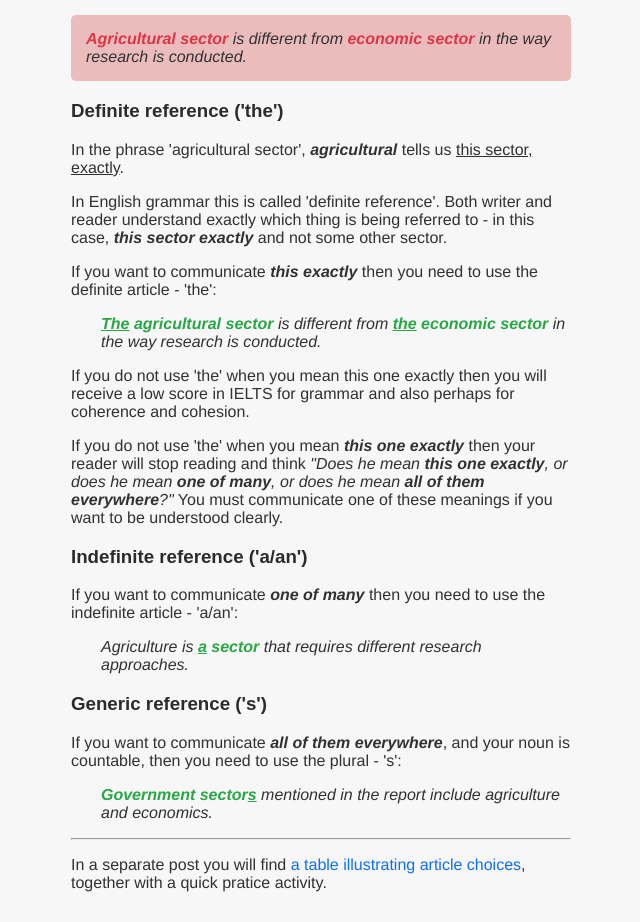
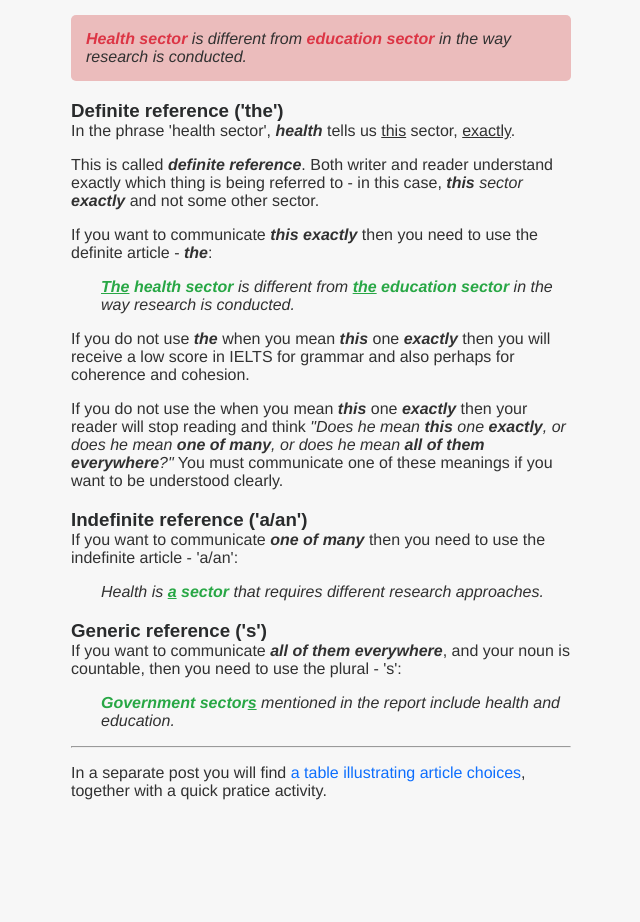
Before and after one commit to boltonsteve/gurueap, a SvelteKit app: page /posts/sector in a window 1280 px wide. Shown: the part 400-1322 px from the top of the page, without its empty margins (319-959 px from the left). After the commit the page ends 1230 px from the top, so only its background shows below. Built offline with nearby package versions, Linux system fonts and the light colour scheme.

Commit message:
various tidying

```diff
--- a/src/routes/posts/article-s/+page.svelte
+++ b/src/routes/posts/article-s/+page.svelte
@@ -79,7 +79,7 @@
 <p class="mt-0">All articles and plural 's' have been removed from the text below. Add articles and 's' into the text where you think they should appear, then click 'Compare with original!' for answers and analysis.</p>
 
 {#if show}
-    <div class="my-2 border rounded border-dark px-1 py-1" in:scale out:fade>Being found on social media is important to building a career, establishing a presence as an expert in your field, and keeping in touch. But sharing too much personal information online is always a mistake. Over-posting can be problematic, too, since it can make you appear unproductive. Having too little information in an online profile can be interpreted as trying to hide something or as a sign you aren’t well-established in a career or a community. The key, say experts, is striking the right balance.</div>
+    <div class="my-2 border rounded border-dark px-1 py-1" in:scale out:fade>Being found on social media is important to building <b><i>a</i></b> career, establishing <b><i>a</i></b> presence as <b><i>an</i></b> expert in your field, and keeping in touch. But sharing too much personal information online is always <b><i>a</i></b> mistake. Over-posting can be problematic, too, since it can make you appear unproductive. Having too little information in <b><i>an</i></b> online profile can be interpreted as trying to hide something or as <b><i>a</i></b> sign you aren’t well-established in <b><i>a</i></b> career or <b><i>a</i></b> community. <b><i>The</i></b> key, say experts, is striking <b><i>the</i></b> right balance.</div>
 {/if}
 
 <textarea class="form-control rounded p-1" rows="8">Being found on social media is important to building career, establishing presence as expert in your field and keeping in touch. But sharing too much personal information online is always mistake. Over-posting can be problematic, too, since it can make you appear unproductive. Having too little information in online profile can be interpreted as trying to hide something or as sign you aren’t well-established in career or community. Key, say experts, is striking right balance.</textarea>
--- a/src/routes/posts/idiom-flipcards/+page.svelte
+++ b/src/routes/posts/idiom-flipcards/+page.svelte
@@ -60,7 +60,7 @@
             back: "To receive something that is not as attractive than the things other people receive."
         },
         {
-            front: "Please <b><i>keep me in the loop</i></b>, John. I need to know all the latest developments!",
+            front: "Please keep <b><i>me in the loop</i></b>, John. I need to know all the latest developments!",
             back: "If you are <i>in the loop</i>, you are aware of the latest details relating to an ongoing situation."
         },
         {
--- a/src/routes/posts/sector/+page.svelte
+++ b/src/routes/posts/sector/+page.svelte
@@ -13,33 +13,30 @@
 
     <h1>The blah blah sector</h1>
 
-    <p class="font-italic alert alert-danger"><span class="font-weight-bold text-danger">Agricultural sector</span> is different from <span class="font-weight-bold text-danger">economic sector</span> in the way research is conducted.</p>
+    <p class="font-italic alert alert-danger"><span class="font-weight-bold text-danger">Health sector</span> is different from <span class="font-weight-bold text-danger">education sector</span> in the way research is conducted.</p>
 
-    <h3>Definite reference ('the')</h3>
+    <h3 class="mb-0">Definite reference ('the')</h3>
+    <p class="mt-0">In the phrase 'health sector', <b><i>health</i></b> tells us <span class="uli">this</span> sector, <span class="uli">exactly</span>.</p>
 
-    <p>In the phrase 'agricultural sector', <b><i>agricultural</i></b> tells us <span class="uli">this sector, exactly</span>.</p>
+    <p>This is called <b><i>definite reference</i></b>. Both writer and reader understand exactly which thing is being referred to - in this case, <b><i>this</i></b> <i>sector</i> <b><i>exactly</i></b> and not some other sector.</p>
 
-    <p>In English grammar this is called 'definite reference'. Both writer and reader understand exactly which thing is being referred to - in this case, <b><i>this sector exactly</i></b> and not some other sector.</p>
+    <p>If you want to communicate <b><i>this exactly</i></b> then you need to use the definite article - <b><i>the</i></b>:</p>
 
-    <p>If you want to communicate <b><i>this exactly</i></b> then you need to use the definite article - 'the':</p>
+    <p class="font-italic ml-3"><span class="font-weight-bold text-success"><span class="uli">The</span> health sector</span> is different from <span class="font-weight-bold text-success"><span class="uli">the</span> education sector</span> in the way research is conducted.</p>
 
-    <p class="font-italic ml-3"><span class="font-weight-bold text-success"><span class="uli">The</span> agricultural sector</span> is different from <span class="font-weight-bold text-success"><span class="uli">the</span> economic sector</span> in the way research is conducted.</p>
+    <p>If you do not use <b><i>the</i></b> when you mean <b><i>this</i></b> one <b><i>exactly</i></b> then you will receive a low score in IELTS for grammar and also perhaps for coherence and cohesion.</p>
 
-    <p>If you do not use 'the' when you mean this one exactly then you will receive a low score in IELTS for grammar and also perhaps for coherence and cohesion.</p>
+    <p>If you do not use the when you mean <b><i>this</i></b> one <b><i>exactly</i></b> then your reader will stop reading and think <i>"Does he mean <b>this</b> one <b>exactly</b>, or does he mean <b>one of many</b>, or does he mean <b>all of them everywhere</b>?"</i> You must communicate one of these meanings if you want to be understood clearly.</p>
 
-    <p>If you do not use 'the' when you mean <b><i>this one exactly</i></b> then your reader will stop reading and think <i>"Does he mean <b>this one exactly</b>, or does he mean <b>one of many</b>, or does he mean <b>all of them everywhere</b>?"</i> You must communicate one of these meanings if you want to be understood clearly.</p>
+    <h3 class="mb-0">Indefinite reference ('a/an')</h3>
+    <p class="mt-0">If you want to communicate <b><i>one of many</i></b> then you need to use the indefinite article -  'a/an':</p>
 
-    <h3>Indefinite reference ('a/an')</h3>
+    <p class="font-italic ml-3">Health is <span class="font-weight-bold text-success"><span class="uli">a</span> sector</span> that requires different research approaches.</p>
 
-    <p>If you want to communicate <b><i>one of many</i></b> then you need to use the indefinite article -  'a/an':</p>
+    <h3 class="mb-0">Generic reference ('s')</h3>
+    <p class="mt-0">If you want to communicate <b><i>all of them everywhere</i></b>, and your noun is countable, then you need to use the plural - 's':</p>
 
-    <p class="font-italic ml-3">Agriculture is <span class="font-weight-bold text-success"><span class="uli">a</span> sector</span> that requires different research approaches.</p>
-
-    <h3>Generic reference ('s')</h3>
-
-    <p>If you want to communicate <b><i>all of them everywhere</i></b>, and your noun is countable, then you need to use the plural - 's':</p>
-
-    <p class="font-italic ml-3"><span class="font-weight-bold text-success">Government sector<span class="uli">s</span></span> mentioned in the report include agriculture and economics.</p>
+    <p class="font-italic ml-3"><span class="font-weight-bold text-success">Government sector<span class="uli">s</span></span> mentioned in the report include health and education.</p>
 
     <hr>
 
```
Also changed, not shown: src/routes/posts/+page.svelte (+11 -9 lines).
